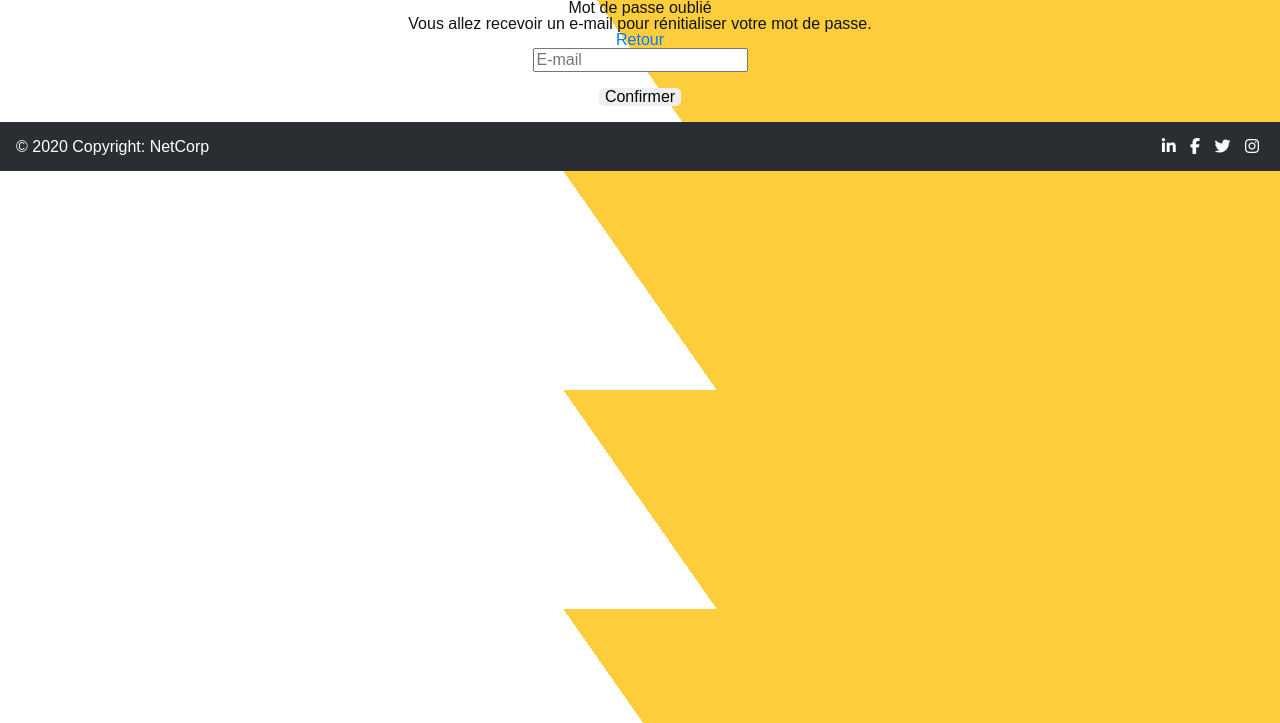
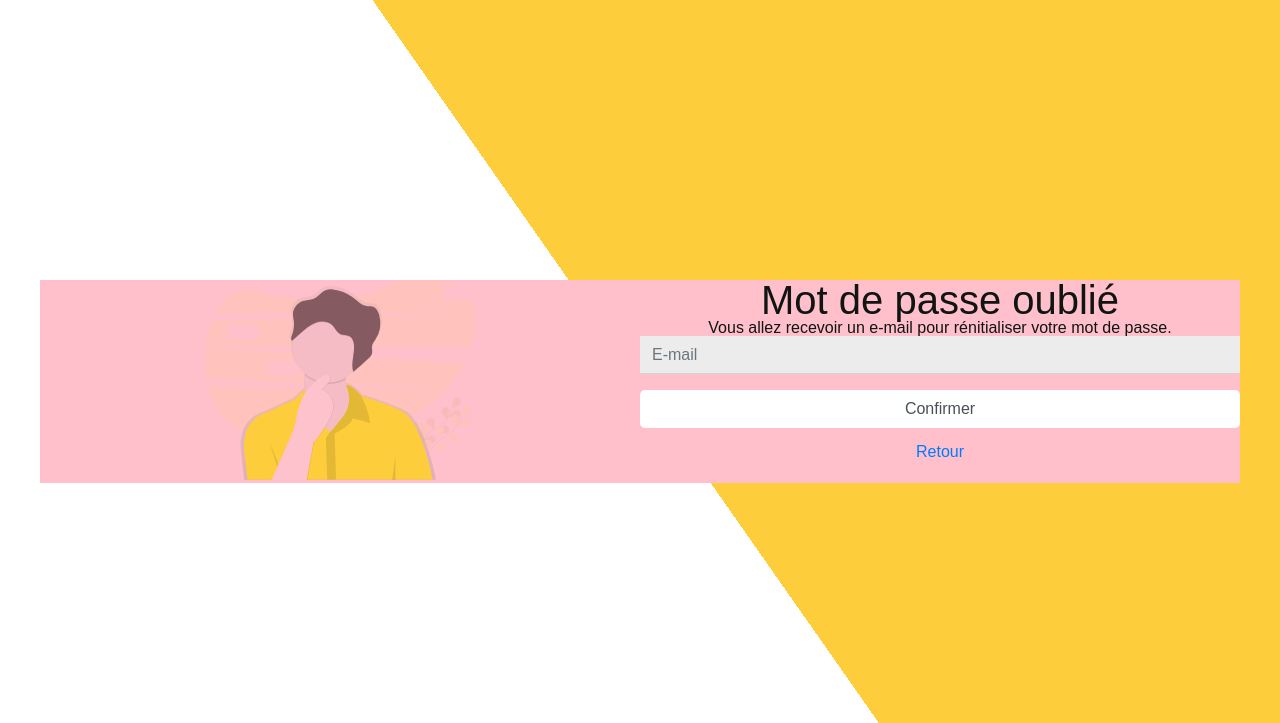
Before and after one commit to hhhallan/netcorp, a PHP site: page /forgotmdp.php in a window 1280 px wide. Shown: the part 48-771 px from the top of the page. Run offline with PHP 8.4, Linux system fonts and the light colour scheme; some libraries are stand-ins or nearby versions; some web fonts are replaced.

Commit message:
include modal

```diff
--- a/404.php
+++ b/404.php
@@ -3,7 +3,8 @@
 require('inc/pdo.php');
 require('inc/function.php');
 
-include('inc/header.php'); ?>
+include('inc/header.php');
+include('modal.php'); ?>
 
 
 
--- a/aboutus.php
+++ b/aboutus.php
@@ -3,7 +3,8 @@ session_start();
 require('inc/pdo.php');
 require('inc/function.php');
 
-include('inc/header.php'); ?>
+include('inc/header.php');
+include('modal.php'); ?>
 
 
 
--- a/asset/css/style.css
+++ b/asset/css/style.css
@@ -269,17 +269,31 @@ img {
 }
 
 /* FORGOT PASSWORD ========================================= */
+.password-title{
+	font-size: 40px;
+}
+.password-oubli{
+	background-color: #ececec;
+}
 
 .wrap-forgot{
-	max-width: 800px;
+	max-width: 1200px;
 	width: 100%;
 	margin: 0 auto;
 }
 
 #forgot-password{
 	text-align: center;
+	margin: 280px 0;
+	display: flex;
+	flex-direction: row-reverse;
+	justify-content: space-between;
+	background-color: pink;
 }
 
+.img-forgot, .formulaire-forgot{
+	width: 50%;
+}
 /* RESET PASSWORD ========================================= */
 
 .wrap-reset{
@@ -290,8 +304,11 @@ img {
 
 #reset-password{
 	text-align: center;
+	margin: 300px 0;
 }
-
+#form-reset{
+	margin-top: 45px;
+}
 /* DASHBOARD ================================================*/
 
 .container-dashboard {
--- a/contact.php
+++ b/contact.php
@@ -3,7 +3,8 @@ session_start();
 require('inc/pdo.php');
 require('inc/function.php');
 
-include('inc/header.php'); ?>
+include('inc/header.php');
+include('modal.php'); ?>
 
 
 
--- a/dashboard.php
+++ b/dashboard.php
@@ -19,7 +19,8 @@ $trames = $var->fetchAll();
 
 
 
-include('inc/header.php'); ?>
+include('inc/header.php');
+include('modal.php'); ?>
 
 <div class="wrap-dashboard">
 
--- a/forgotmdp.php
+++ b/forgotmdp.php
@@ -5,25 +5,35 @@ require('inc/function.php');
 
 $title = 'Mot de passe oublié';
 
-include('inc/header.php'); ?>
+include('inc/header.php');
+include('modal.php'); ?>
 
 <div class="wrap-forgot">
     <div id="forgot-password">
 
-        <h1>Mot de passe oublié</h1>
+        <div class="formulaire-forgot">
+
+            <h2 class="password-title">Mot de passe oublié</h2>
             <p>Vous allez recevoir un e-mail pour rénitialiser votre mot de passe.</p>
-        <a href="index.php">Retour</a>
+
 
             <form id="form-forgot" method="post" action="ajax/ajax-forgot.php">
                 <div class="form-group">
-                <input type="email" name="email" id="email" placeholder="E-mail">
+                    <input type="email" class="form-control password-oubli" name="email" id="email" placeholder="E-mail">
                     <span class="error" id="error-forgot-email"></span>
                 </div>
 
                 <div class="form-group">
-                <input type="submit" id="submitted-mdp" name="submitted-mdp" value="Confirmer">
+                    <input type="submit" class="form-control" id="submitted-mdp" name="submitted-mdp" value="Confirmer">
                 </div>
             </form>
+
+            <a href="index.php">Retour</a>
+
+        </div>
+
+        <div class="img-forgot"><img src="asset/img/forgot-pass-yellow.svg" alt="Mot de passe oublié"></div>
+
 
     </div>
 </div>
--- /dev/null
+++ b/modal.php
@@ -0,0 +1,88 @@
+<!-- Modal Homepage-->
+<div class="modal fade" id="exampleModalCenter" tabindex="-1" role="dialog" aria-hidden="true">
+    <div class="modal-dialog modal-dialog-centered" role="document">
+        <div class="modal-content">
+            <div class="modal-header">
+                <h5 class="modal-title">
+                    <div class="row">
+                        <div class="col btn-modal">
+                            <button id="mod-title-connexion">Connexion</button>
+                        </div>
+
+                        <div class="col btn-modal">
+                            <button class="mod-title-inscription">Inscription</button>
+                        </div>
+
+                    </div>
+                </h5>
+                <button type="button" class="close" data-dismiss="modal" aria-label="Close">
+                    <span aria-hidden="true">&times;</span>
+                </button>
+            </div>
+            <div class="modal-body">
+
+                <!-- CONNEXION -->
+
+                <form id="form-connexion" action="connexion.php" method="post">
+
+                    <span class="error" id="error-connexion"></span>
+
+                    <div class="form-group">
+                        <input type="email" class="form-control form-co-errors" id="co-email" name="co-email" placeholder="E-mail *">
+                    </div>
+
+                    <div class="form-group">
+                        <input type="password" class="form-control form-co-errors" id="co-password" name="co-password" placeholder="Mot de passe *">
+                        <a href="forgotmdp.php">Mot de passe oublié ?</a>
+                    </div>
+
+                    <div class="form-group">
+                        <input type="submit" class="form-control" id="submitted-co" name="submitted-co" value="Se connecter">
+                    </div>
+
+                    <a href="" class="mod-title-inscription">Vous n'êtes pas encore inscrit ? Cliquez ici</a>
+
+                </form>
+
+                <!-- INSCRIPTION -->
+
+                <form id="form-inscription" action="inscription.php" method="post">
+
+                    <div class="form-group">
+                        <div class="row">
+                            <div class="col">
+                                <input type="text" class="form-control" id="prenom" name="prenom" placeholder="Prénom *">
+                                <span class="error" id="error-prenom"></span>
+                            </div>
+                            <div class="col">
+                                <input type="text" class="form-control" id="nom" name="nom" placeholder="Nom *">
+                                <span class="error" id="error-nom"></span>
+                            </div>
+                        </div>
+                    </div>
+
+                    <div class="form-group">
+                        <input type="email" class="form-control" id="in-email" name="in-email" placeholder="E-mail *">
+                        <span class="error" id="error-email-in"></span>
+                    </div>
+
+                    <div class="form-group">
+                        <input type="password" class="form-control" id="in-password" name="in-password" placeholder="Mot de passe *">
+                        <span class="error" id="error-password-in"></span>
+                    </div>
+                    <div class="form-group">
+                        <input type="password" class="form-control" id="in-confirm-password" name="in-confirm-password" placeholder="Confirmer *">
+                        <span class="error" id="error-cpassword-in"></span>
+                    </div>
+
+                    <div class="form-group form-submit">
+                        <input type="submit" class="form-control" id="submitted-in" name="submitted-in" value="S'inscrire">
+                    </div>
+
+                </form>
+
+
+            </div>
+        </div>
+    </div>
+</div>
```
Also changed, not shown: index.php (+2 -107 lines), resetmdp.php (+6 -5 lines), asset/img/forgot-pass-white.svg (added), asset/img/forgot-pass-yellow.svg (added). Lines whose indentation alone changed are shown as unchanged.
